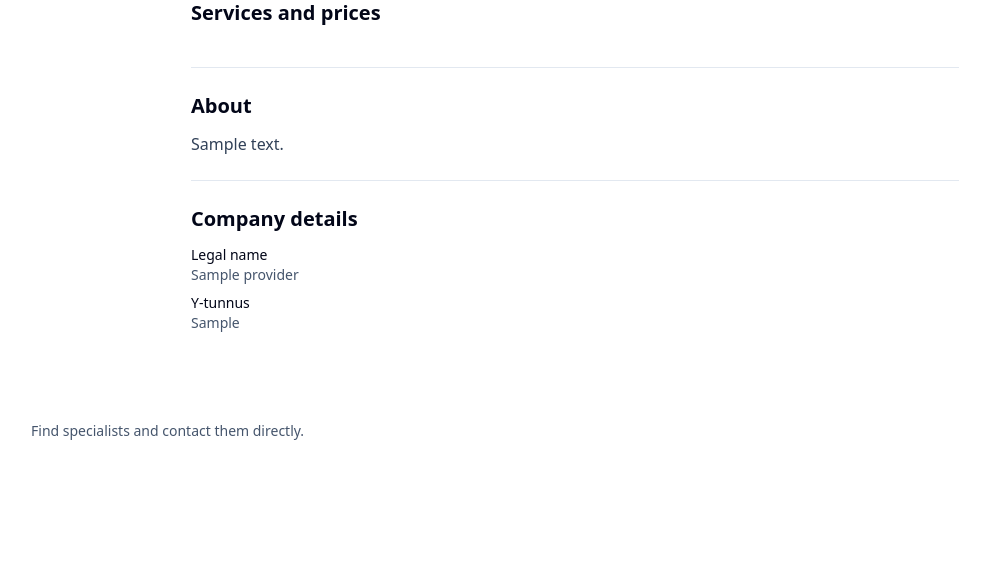
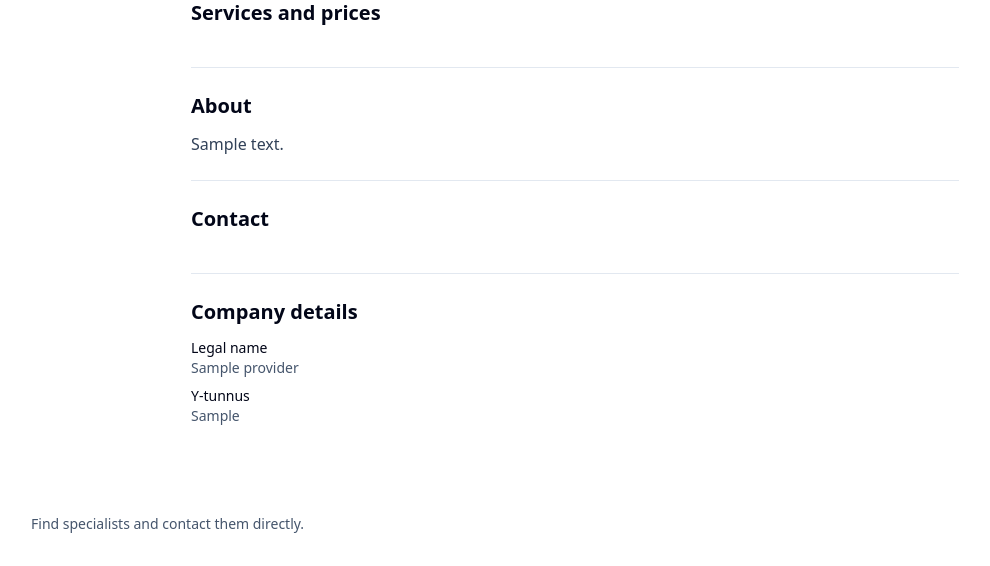
Before and after one commit to StrayForest/palvelut, a Django app: template templates/discovery/provider_profile.html in a window 1280 px wide. Shown: the part 263-829 px from the top of the page, without its empty margins (65-1055 px from the left). Before the commit the page ends 703 px from the top, so only its background shows below. Run offline with Django 5.2, Linux system fonts and the light colour scheme; the template is opened without the code that fills it: most values are stand-ins (such as "Sample title", 1, 10 or a date in 2020); style sheets or scripts are compiled from the project's sources; parts of the project's set-up code (start-up, migrations or seed data) failed here and were passed over; some libraries are stand-ins or nearby versions.

Commit message:
P2: expose internal contact routes on profiles

```diff
--- a/templates/discovery/provider_profile.html
+++ b/templates/discovery/provider_profile.html
@@ -27,6 +27,15 @@
   {% if document.document.about %}<section class="border-t border-slate-200 py-6"><h2 class="text-xl font-semibold">{% translate "About" %}</h2><p class="mt-3 whitespace-pre-line text-slate-700">{{ document.document.about }}</p></section>{% endif %}
 
   <section class="border-t border-slate-200 py-6">
+    <h2 class="text-xl font-semibold">{% translate "Contact" %}</h2>
+    <div class="mt-4 flex flex-wrap gap-3">
+      {% for contact in provider.contacts.all %}{% if contact.is_public %}
+      <a class="rounded-lg border border-slate-300 px-4 py-2 font-medium" href="{% url 'contact-redirect' locale=locale provider_id=provider.id channel=contact.kind %}" rel="nofollow">{{ contact.label|default:contact.get_kind_display }}</a>
+      {% endif %}{% endfor %}
+    </div>
+  </section>
+
+  <section class="border-t border-slate-200 py-6">
     <h2 class="text-xl font-semibold">{% translate "Company details" %}</h2>
     <dl class="mt-3 grid gap-2 text-sm"><div><dt class="font-medium">{% translate "Legal name" %}</dt><dd class="text-slate-600">{{ provider.legal_name }}</dd></div>{% if provider.y_tunnus %}<div><dt class="font-medium">Y-tunnus</dt><dd class="text-slate-600">{{ provider.y_tunnus }}</dd></div>{% endif %}</dl>
   </section>
```
